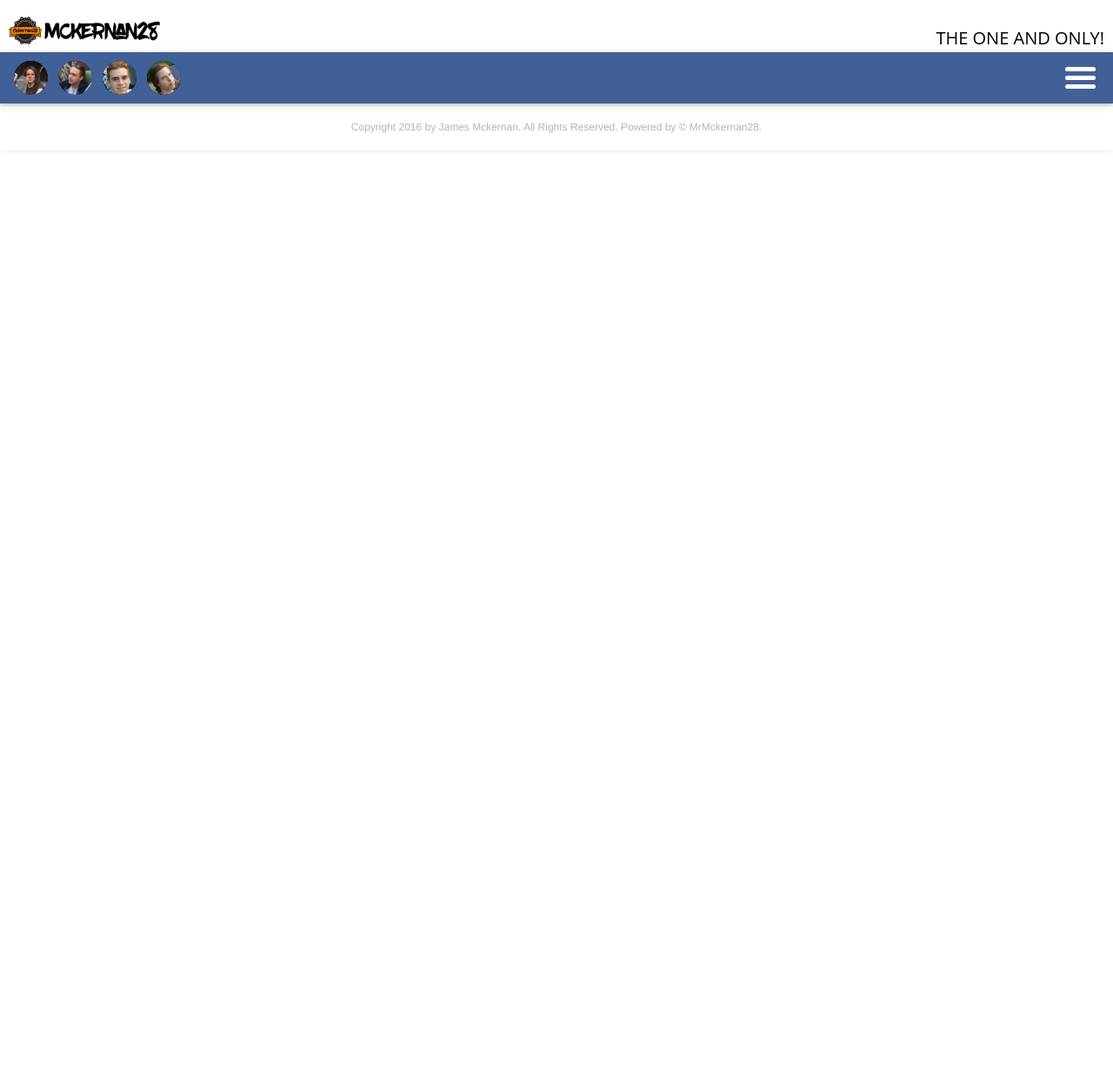
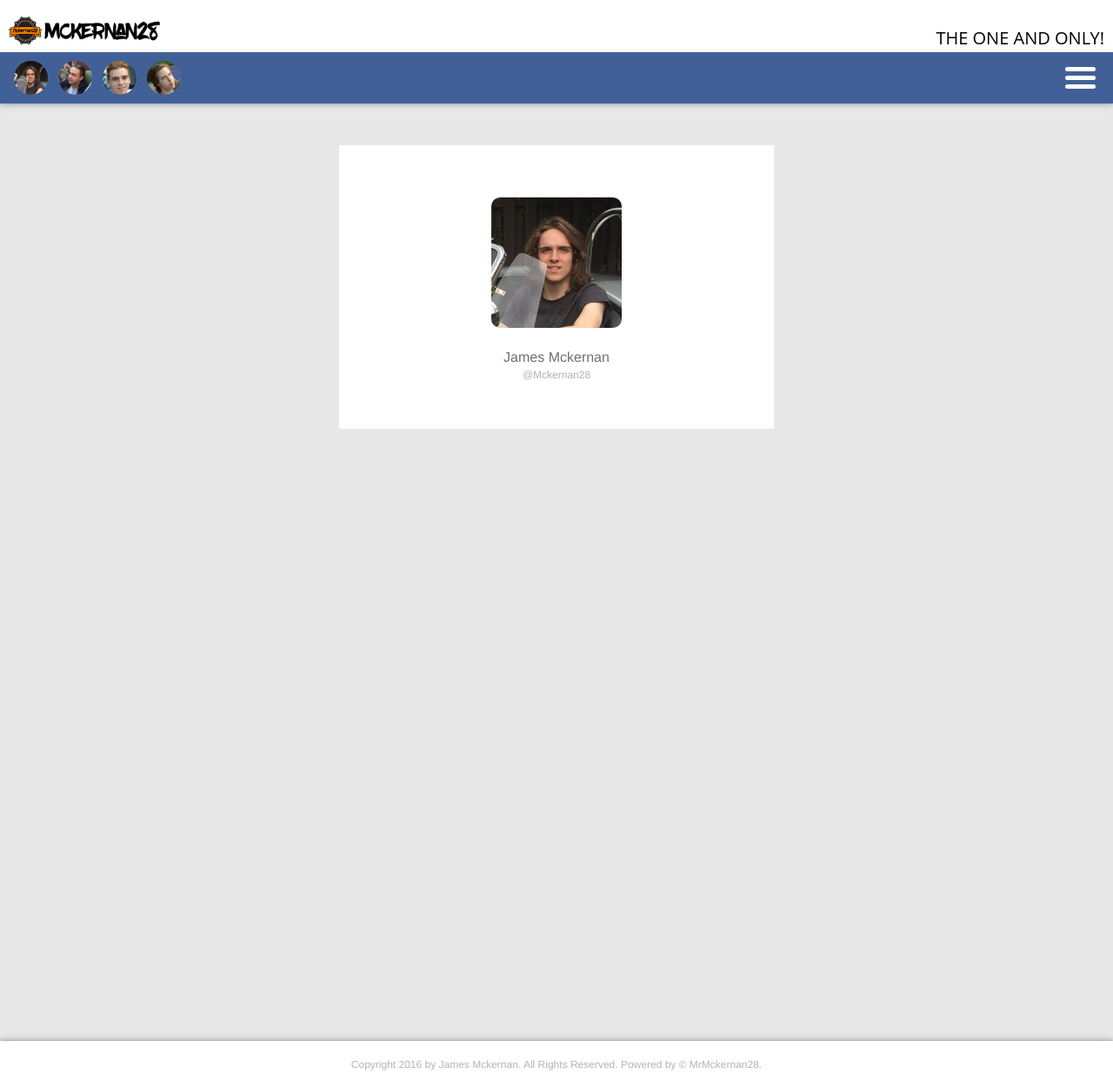
Before and after one commit to mckernan28/mckernan28.github.io, a PHP site: page /settings.html in a window 1280 px wide. Shown: the whole page at 87% size. Before the commit the page ends 174 px from the top, so only its background shows below. Run offline with PHP 8.4, Linux system fonts and the light colour scheme.

Commit message:
setup settings page

```diff
--- a/settings.html
+++ b/settings.html
@@ -29,22 +29,22 @@
         <div class="contacts-container">
             <ul class="avatar-container">
                 <li class="avatar-list">
-                    <a href="#" class="test">
+                    <a href="#" class="square-container">
                         <img class="square" title="mckernan28" src="mckernan28-avatar.png" alt="">
                     </a>
                 </li>
                 <li class="avatar-list">
-                    <a href="#" class="test">
+                    <a href="#" class="square-container">
                         <img class="square" title="munger100" src="munger100-avatar.png" alt="">
                     </a>
                 </li>
                 <li class="avatar-list">
-                    <a href="#" class="test">
+                    <a href="#" class="square-container">
                         <img class="square" title="craftthatblock" src="craftthatblock-avatar.png" alt="">
                     </a>
                 </li>
                 <li class="avatar-list">
-                    <a href="#" class="test">
+                    <a href="#" class="square-container">
                         <img class="square" title="hotdogint" src="hotdogint-avatar.png" alt="">
                     </a>
                 </li>
@@ -94,11 +94,20 @@
     </div>
 
     <div class="page-container">
+        <div class="banner-container-compensator"></div>
 
+        <div class="banner-container-compensator"></div>
 
+        <div class="profile-overview-settings-container">
+            <div class="profile-overview-settings">
+                <img src="mckernan28-avatar.png" alt="profile-picture" class="profile-overview-settings-picture">
+                <a class="profile-overview-name" href="">James Mckernan</a>
+                <a class="profile-overview-username" href="">@Mckernan28</a>
+            </div>
+        </div>
 
-
-
+        <br><br><br><br><br><br><br><br><br><br><br><br><br><br><br><br><br><br><br>
+        <br><br><br><br><br><br><br><br><br><br><br><br><br><br><br><br><br><br><br>
 
     </div>
 
--- a/style.css
+++ b/style.css
@@ -96,21 +96,9 @@ body {
     transform: scale(1.2, 1.2);
 }
 
-.test {
+.square-container {
     display: inline-flex;
 }
-
-
-
-
-
-
-
-
-
-
-
-
 
 .menu {
     display: block;
@@ -279,7 +267,7 @@ body {
 }
 
 .banner-container-compensator {
-    display: block;
+    display: inline-flex;
     margin: auto;
 }
 
@@ -362,9 +350,64 @@ body {
 
 
 
+/* Settings.html Page */
+
+.profile-overview-settings-container {
+    width: 60%;
+    font-family: 'Helvetica';
+    background-color: white;
+    margin: 30px auto 0;
+    display: block;
+}
+
+.profile-overview-settings {
+    display: block;
+    margin: 20px auto;
+    width: 60%;
+    background-color: #ffffff;
+    font-family: 'Helvetica';
+    padding: 35px;
+}
+
+.profile-overview-settings-picture {
+    margin: 15px auto;
+    width: 100px;
+    display: block;
+    border-radius: 10px;
+}
+
+.profile-overview-name {
+    text-align: center;
+    padding: 0;
+    margin: 20px 0 0;
+    font-size: 16px;
+    color: #6f6f6f;
+    text-decoration: none;
+    display: block;
+    transition: 0.1s ease-in;
+}
+
+.profile-overview-username {
+    text-align: center;
+    padding: 0 0 20px 0;
+    margin: 4px 0 0;
+    font-size: 12px;
+    color: #b2b2b2;
+    text-decoration: none;
+    display: block;
+    transition: 0.1s ease-in;
+}
+
+.profile-overview-name:hover {
+    color: #30353a;
+}
+
+.profile-overview-username:hover {
+    color: #4c6370;
+}
 
 
-
+/* Media Queries */
 
 @media (min-width: 480px) {
     .banner-container {
@@ -397,4 +440,12 @@ body {
         width: 470px;
     }
 
+    .profile-overview-settings-picture {
+        margin: 25px auto;
+        width: 150px;
+    }
+
+    .profile-overview-settings-container {
+        width: 500px;
+    }
 }
```
Also changed, not shown: index.html (+4 -8 lines).
